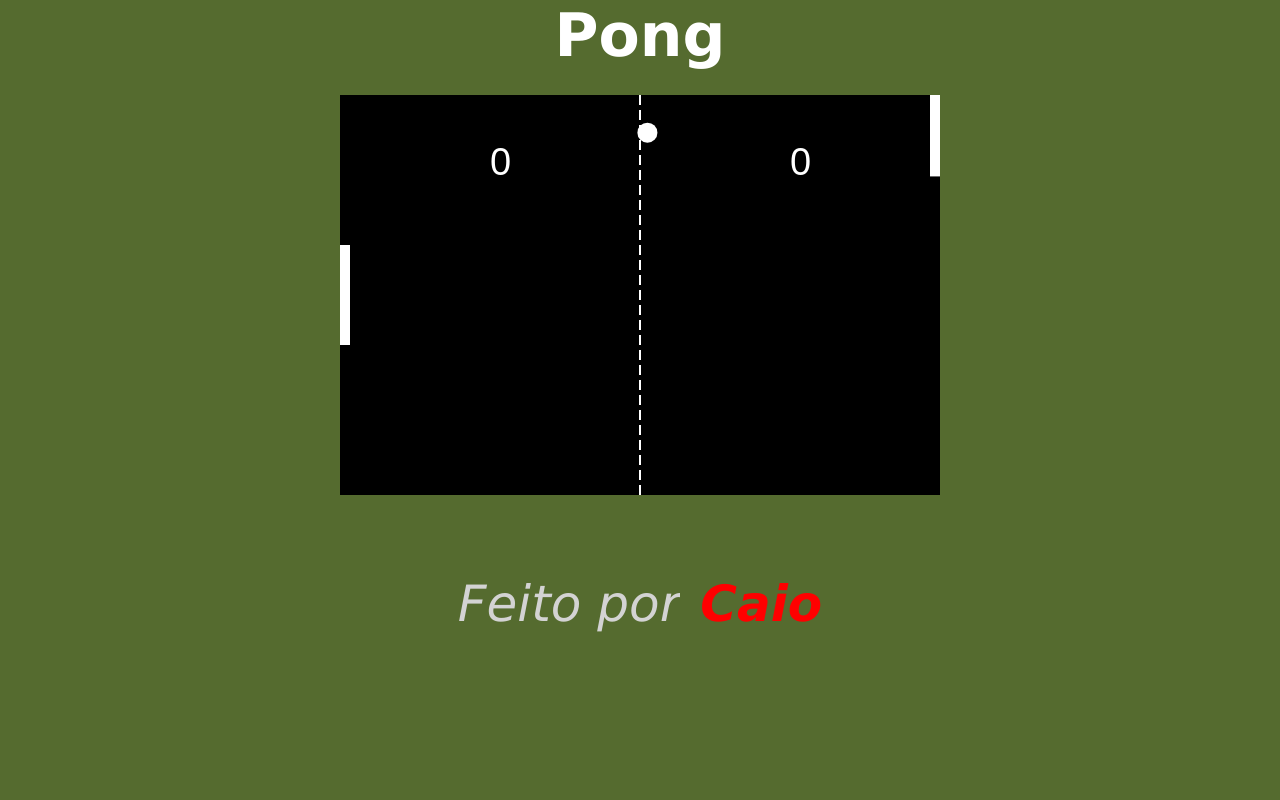
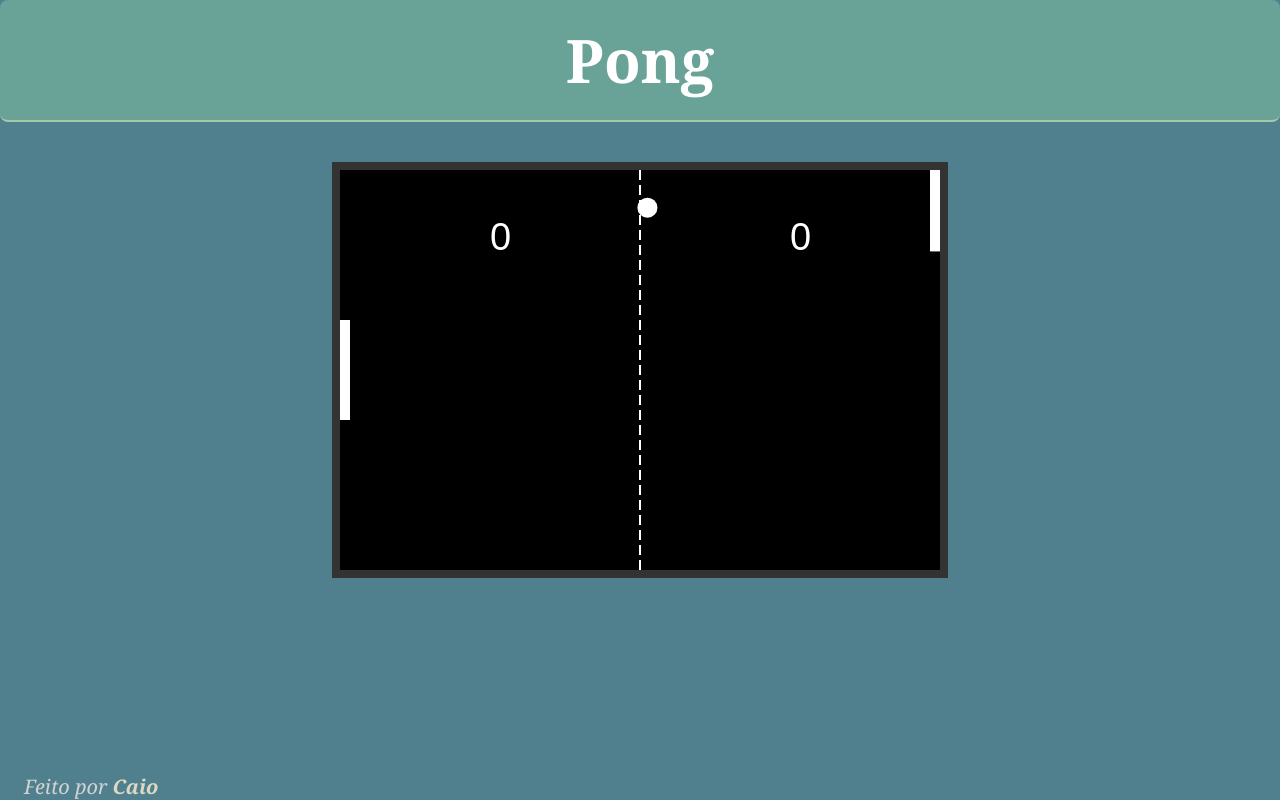
Before and after one commit to carvalho-caio/Pongzada, a plain HTML site: page index.html in a window 1280 px wide. Drawn offline with Linux system fonts and the light colour scheme.

Commit message:
css changes

```diff
--- a/css/estilo.css
+++ b/css/estilo.css
@@ -2,19 +2,19 @@
 {
     padding: 0px;
     margin: 0px;
-    background-color: darkolivegreen;
-    font-family: Verdana, Geneva, Tahoma, sans-serif;
+    background-color: #50808E;
+    font-family: Cambria, Cochin, Georgia, Times, 'Times New Roman', serif;
 }
 
 .madeby
 {
-    font-size: 50px;
+    font-size: 20px;
     display: flex;
     align-items: center;
-    justify-content: center;
-    padding-top: 80px;
+    justify-content: left;
     color: lightgrey;
     font-style: italic;
+    margin-left: 3vh;
 }
 
 header
@@ -25,11 +25,16 @@ header
     display: flex;
     justify-content: center;
     align-items: center;
-    padding-bottom: 25px;
+    text-align: center;
+    height: 120px;
+    background-color: #69A297;
+    border-bottom: solid 2px #A3C9A8;
+    border-radius: 1vh;
 }
 
 .jogosonline
 {
+    margin-top: 5vh;
     display: flex;
     justify-content: center;
     align-items: center;
@@ -37,9 +42,21 @@ header
 
 .caio
 {
-    color: red;
+    color: #DDD8C4;
     font-style: italic;
-    font-size: 50px;
-    padding-left: 20px;
+    font-size: 20px;
     font-weight: bold;
+    margin-left: 5px;
 }
+
+.pong-estilo
+{
+    border: solid 1vh #333;
+}
+
+.pe
+{
+    position: absolute;
+    bottom: 0;
+    width: 100%;
+}
--- a/index.html
+++ b/index.html
@@ -14,11 +14,12 @@
     <header>Pong</header>
 
     <div class="jogosonline">
-        <canvas id="pong" width="600" height="400"></canvas>
+        <canvas class="pong-estilo" id="pong" width="600" height="400"></canvas>
     </div>
 
-    <div class="madeby">Feito por <div class="caio"> Caio</div></div>
-
+    <div class="pe">
+        <footer class="madeby">Feito por <span class="caio">Caio</span></footer>
+    </div>
 
 </body>
 
```
